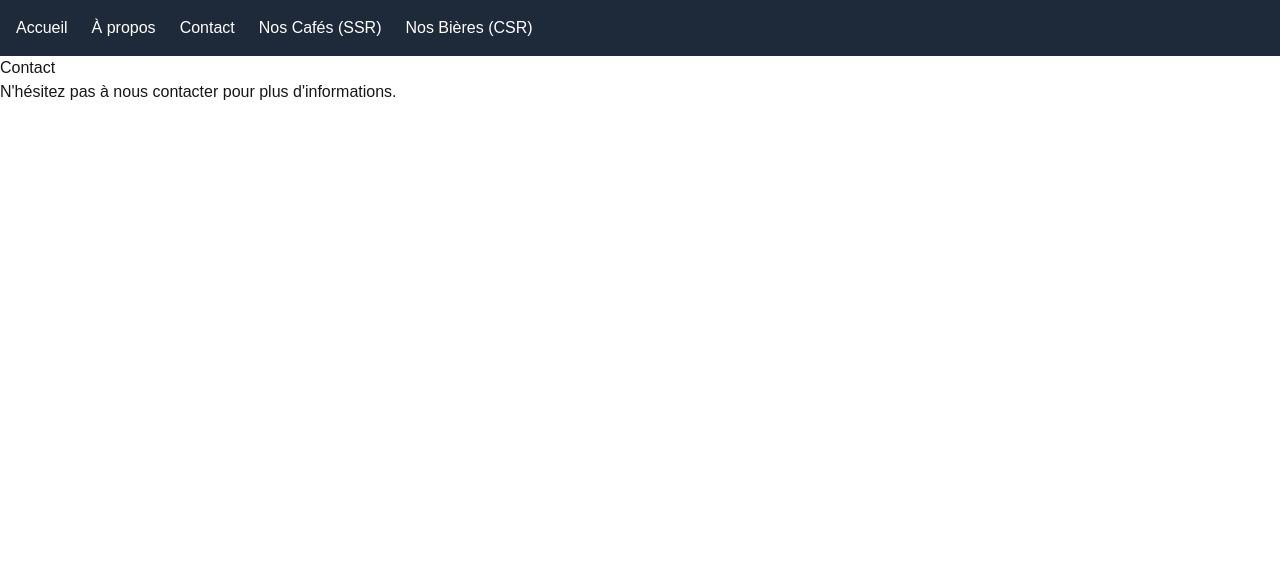
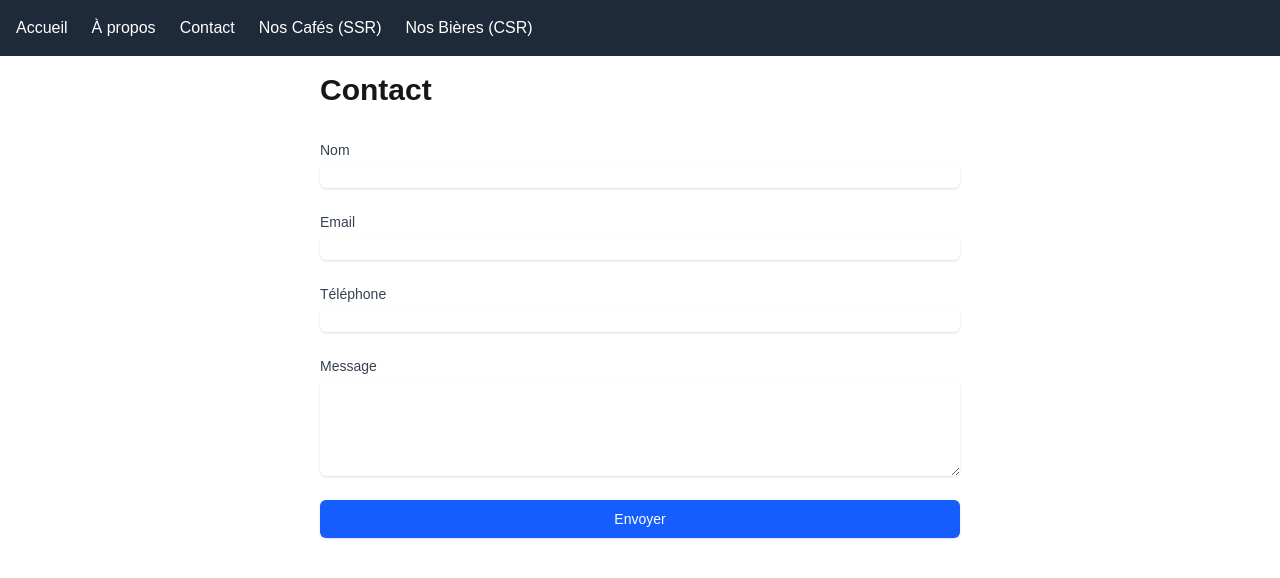
Before and after one commit to fredericlauss/next-nws, a Next.js app: page /contact in a window 1280 px wide. Shown: the top 578 px of the page. Built offline with nearby package versions, Linux system fonts and the light colour scheme.

Commit message:
feat: ✨ Implement contact form with validation and toast notifications

```diff
--- a/package.json
+++ b/package.json
@@ -13,7 +13,9 @@
     "next": "15.2.4",
     "react": "^19.0.0",
     "react-dom": "^19.0.0",
-    "swr": "^2.3.3"
+    "react-hot-toast": "^2.5.2",
+    "swr": "^2.3.3",
+    "zod": "^3.24.2"
   },
   "devDependencies": {
     "@eslint/eslintrc": "^3",
--- /dev/null
+++ b/src/app/api/contact/route.ts
@@ -0,0 +1,40 @@
+import { z } from 'zod';
+import { NextResponse } from 'next/server';
+
+const contactSchema = z.object({
+  name: z.string().min(2, "Le nom doit contenir au moins 2 caractères"),
+  email: z.string().email("Email invalide"),
+  message: z.string().min(10, "Le message doit contenir au moins 10 caractères")
+    .max(500, "Le message ne doit pas dépasser 500 caractères"),
+  phone: z.string().regex(/^(?:(?:\+|00)33|0)\s*[1-9](?:[\s.-]*\d{2}){4}$/, "Numéro de téléphone français invalide")
+});
+
+export async function POST(request: Request) {
+  try {
+    const body = await request.json();
+
+    await new Promise(resolve => setTimeout(resolve, 1000));
+
+    const result = contactSchema.safeParse(body);
+
+    if (!result.success) {
+      return NextResponse.json({
+        success: false,
+        errors: result.error.errors.map(err => ({
+          field: err.path[0],
+          message: err.message
+        }))
+      }, { status: 400 });
+    }
+
+    return NextResponse.json({
+      success: true
+    });
+
+  } catch (error) {
+    return NextResponse.json({
+      success: false,
+      errors: [{ message: `Une erreur est survenue: ${error}` }]
+    }, { status: 500 });
+  }
+}
--- a/src/app/contact/page.tsx
+++ b/src/app/contact/page.tsx
@@ -1,8 +1,126 @@
+'use client';
+
+import { useState } from 'react';
+import { toast, Toaster } from 'react-hot-toast';
+
+interface FormData {
+  name: string;
+  email: string;
+  phone: string;
+  message: string;
+}
+
 export default function Contact() {
+  const [formData, setFormData] = useState<FormData>({
+    name: '',
+    email: '',
+    phone: '',
+    message: ''
+  });
+
+  const handleSubmit = async (e: React.FormEvent) => {
+    e.preventDefault();
+
+    const loadingToast = toast.loading('Envoi en cours...');
+
+    try {
+      const response = await fetch('/api/contact', {
+        method: 'POST',
+        headers: {
+          'Content-Type': 'application/json',
+        },
+        body: JSON.stringify(formData),
+      });
+
+      const data = await response.json();
+
+      toast.dismiss(loadingToast);
+
+      if (data.success) {
+        toast.success('Message envoyé avec succès !');
+        setFormData({
+          name: '',
+          email: '',
+          phone: '',
+          message: ''
+        });
+      } else {
+        data.errors.forEach((error: { field?: string, message: string }) => {
+          toast.error(`${error.field ? `${error.field}: ` : ''}${error.message}`);
+        });
+      }
+    } catch (error) {
+      toast.dismiss(loadingToast);
+      toast.error(`Une erreur est survenue: ${error}`);
+    }
+  };
+
   return (
-    <div className="prose">
-      <h1>Contact</h1>
-      <p>N&apos;hésitez pas à nous contacter pour plus d&apos;informations.</p>
+    <div className="max-w-2xl mx-auto p-4">
+      <h1 className="text-3xl font-bold mb-8">Contact</h1>
+
+      <form onSubmit={handleSubmit} className="space-y-6">
+        <div>
+          <label htmlFor="name" className="block text-sm font-medium text-gray-700">
+            Nom
+          </label>
+          <input
+            type="text"
+            id="name"
+            value={formData.name}
+            onChange={(e) => setFormData({ ...formData, name: e.target.value })}
+            className="mt-1 block w-full rounded-md border-gray-300 shadow-sm focus:border-blue-500 focus:ring-blue-500"
+          />
+        </div>
+
+        <div>
+          <label htmlFor="email" className="block text-sm font-medium text-gray-700">
+            Email
+          </label>
+          <input
+            type="email"
+            id="email"
+            value={formData.email}
+            onChange={(e) => setFormData({ ...formData, email: e.target.value })}
+            className="mt-1 block w-full rounded-md border-gray-300 shadow-sm focus:border-blue-500 focus:ring-blue-500"
+          />
+        </div>
+
+        <div>
+          <label htmlFor="phone" className="block text-sm font-medium text-gray-700">
+            Téléphone
+          </label>
+          <input
+            type="tel"
+            id="phone"
+            value={formData.phone}
+            onChange={(e) => setFormData({ ...formData, phone: e.target.value })}
+            className="mt-1 block w-full rounded-md border-gray-300 shadow-sm focus:border-blue-500 focus:ring-blue-500"
+          />
+        </div>
+
+        <div>
+          <label htmlFor="message" className="block text-sm font-medium text-gray-700">
+            Message
+          </label>
+          <textarea
+            id="message"
+            rows={4}
+            value={formData.message}
+            onChange={(e) => setFormData({ ...formData, message: e.target.value })}
+            className="mt-1 block w-full rounded-md border-gray-300 shadow-sm focus:border-blue-500 focus:ring-blue-500"
+          />
+        </div>
+
+        <button
+          type="submit"
+          className="w-full flex justify-center py-2 px-4 border border-transparent rounded-md shadow-sm text-sm font-medium text-white bg-blue-600 hover:bg-blue-700 focus:outline-none focus:ring-2 focus:ring-offset-2 focus:ring-blue-500"
+        >
+          Envoyer
+        </button>
+      </form>
+
+      <Toaster position="top-right" />
     </div>
   );
 }
```
Also changed, not shown: 1 other file (tests, documents, lock files or other folders).
